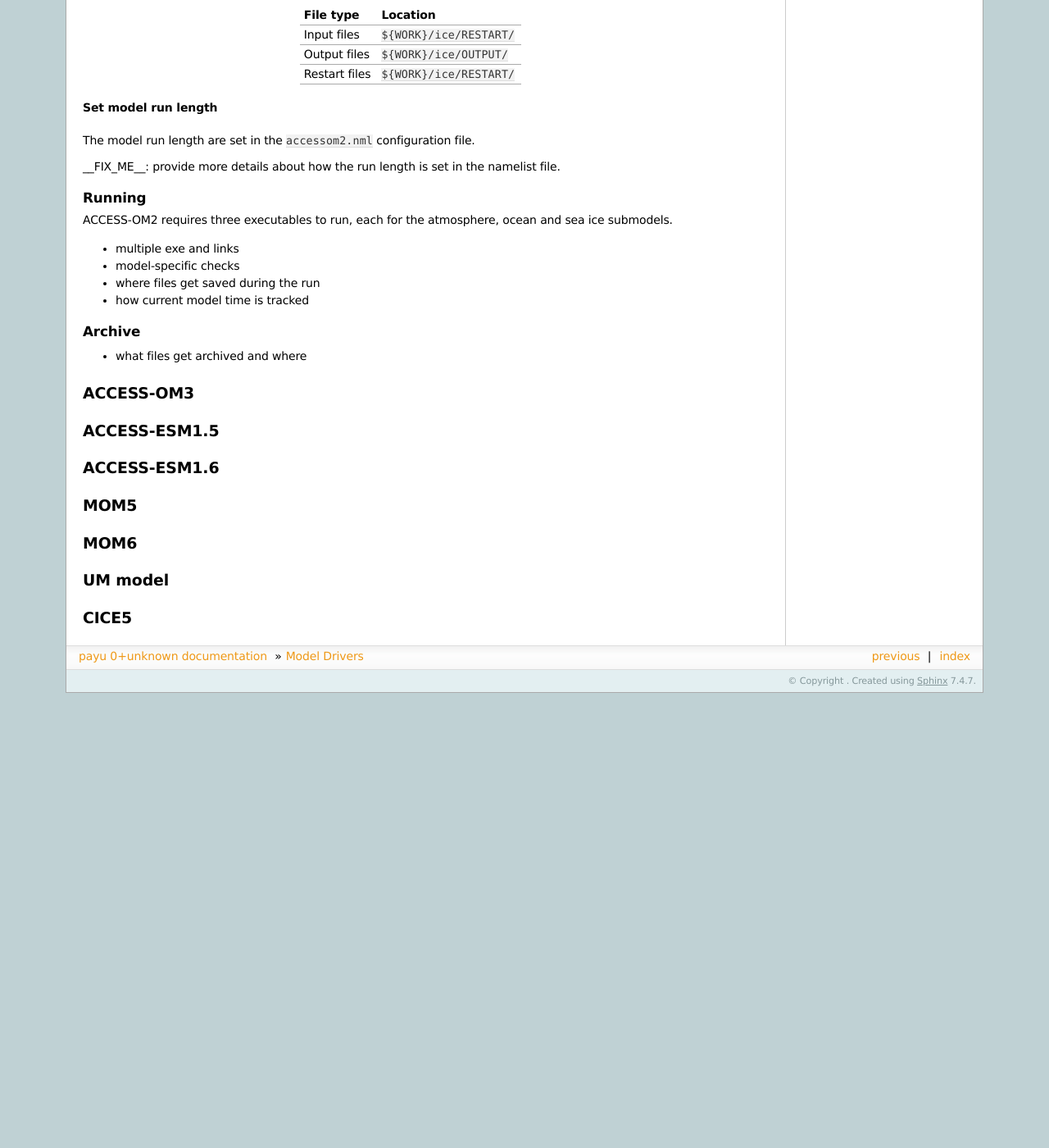
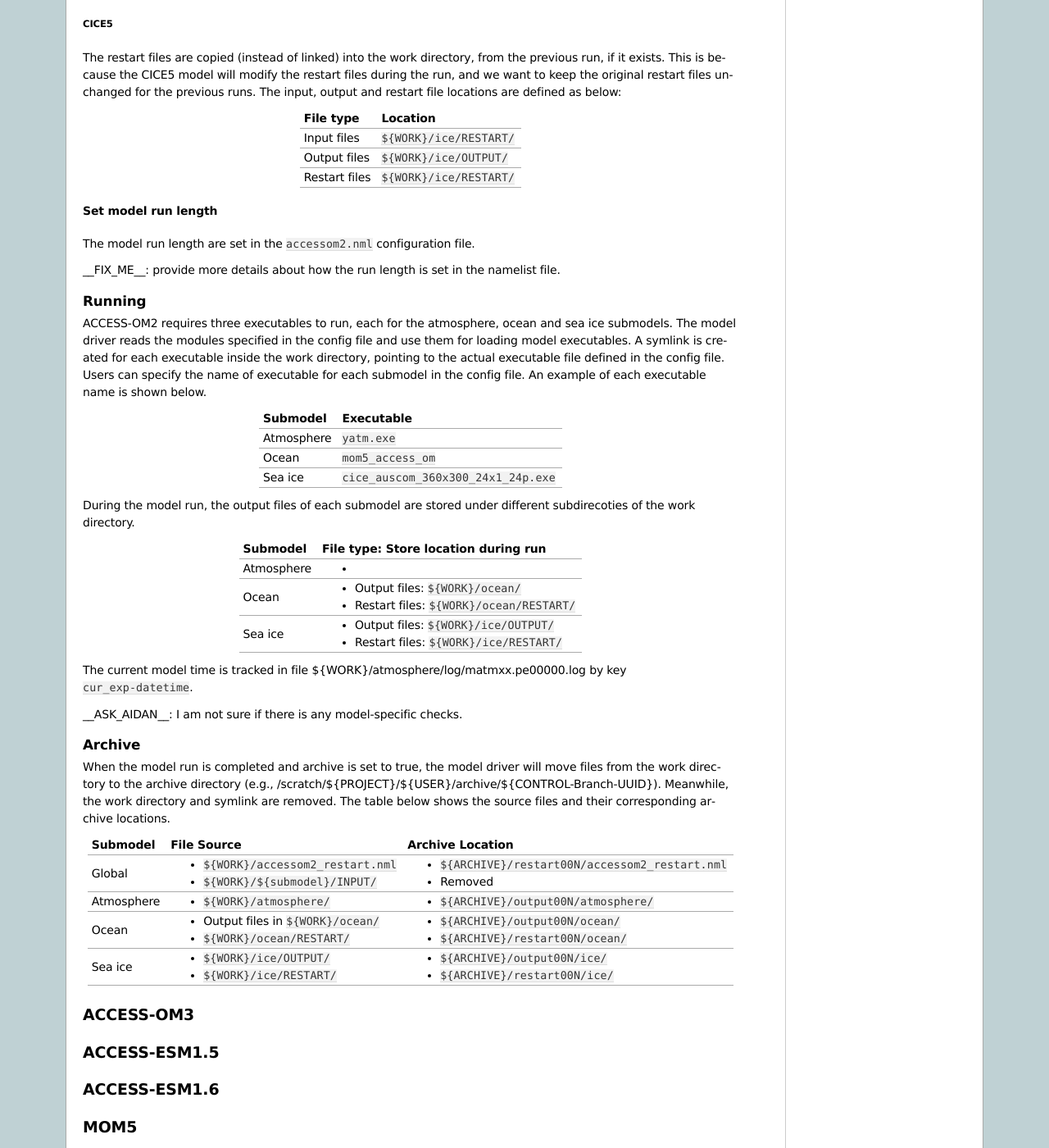
Before and after one commit to payu-org/payu, a Sphinx documentation site: the page built from docs/source/models.rst, in a window 1280 px wide and 1400 px high, scrolled down 2352 px. Shown: the whole window at 82% size. Built offline with Sphinx 7.4.7, drawn with Linux system fonts in a browser that asks for light colours; before the commit the page ends 3197 px from its top, so only the background shows below that; some of the changed text lies outside the part shown.

Commit message:
Run and archive part for OM2 doc.

```diff
--- a/docs/source/models.rst
+++ b/docs/source/models.rst
@@ -45,26 +45,34 @@
 
 A table of the required and optional configuration files for each submodel is shown below.
 
-+------------------------+--------------------------------------+----------------------------------+
-| Model                  | Required                             | Optional                         |
-|                        | config files                         | config files                     |
-+========================+======================================+==================================+
-| ACCESS-OM2             | accessom2.nml                        | -                                |
-|                        | namcouple                            |                                  |
-+------------------------+--------------------------------------+----------------------------------+
-| YATM                   | atm.nml,                             | -                                |
-|                        | forcing.json                         |                                  |
-+------------------------+--------------------------------------+----------------------------------+
-| MOM5                   | data_table,                          | blob_diag_table,                 |
-|                        | diag_table,                          | mask_table,                      |
-|                        | field_table,                         | ocean_mask_table                 |
-|                        | input.nml                            |                                  |
-+------------------------+--------------------------------------+----------------------------------+
-| CICE5                  | cice_in.nml,                         | -                                |
-|                        | input_ice.nml,                       |                                  |
-|                        | input_ice_gfdl.nml,                  |                                  |
-|                        | input_ice_monin.nml                  |                                  |
-+------------------------+--------------------------------------+----------------------------------+
+.. list-table:: Model Configuration Files
+   :header-rows: 1
+
+   * - Model
+     - Required config files
+     - Optional config files
+   * - ACCESS-OM2
+     - - accessom2.nml
+       - namcouple
+     - -
+   * - YATM
+     - - atm.nml
+       - forcing.json
+     - -
+   * - MOM5
+     - - data_table
+       - diag_table
+       - field_table
+       - input.nml
+     - - blob_diag_table
+       - mask_table
+       - ocean_mask_table
+   * - CICE5
+     - - cice_in.nml
+       - input_ice.nml
+       - input_ice_gfdl.nml
+       - input_ice_monin.nml
+     - -
 
 Directory structure
 ^^^^^^^^^^^^^^^^^^^^
@@ -118,13 +126,16 @@
 __FIX_ME__: provide more details about how the coupling configuration file works.
 The input, output and restart file locations are defined as below:
 
-+------------------------+--------------------------------------+
-| File type              | Location                             |
-+========================+======================================+
-| Input files            | ``${WORK}/INPUT/``                   |
-+------------------------+--------------------------------------+
-| Restart files          | ``${WORK}/RESTART/``                 |
-+------------------------+--------------------------------------+
+.. list-table::
+   :header-rows: 1
+
+   * - File type
+     - Location
+   * - Input files
+     - ``${WORK}/INPUT/``
+   * - Restart files
+     - ``${WORK}/RESTART/``
+
 
 
 YATM
@@ -135,11 +146,14 @@
 
 The input, output and restart file locations are defined as below:
 
-+------------------------+--------------------------------------+
-| File type              | Location                             |
-+========================+======================================+
-| Input files            | ``${WORK}/atmosphere/INPUT/``        |
-+------------------------+--------------------------------------+
+.. list-table::
+   :header-rows: 1
+
+   * - File type
+     - Location
+   * - Input files
+     - ``${WORK}/atmosphere/INPUT/``
+
 
 
 MOM5
@@ -147,15 +161,17 @@
 
 The input, output and restart file locations are defined as below:
 
-+------------------------+--------------------------------------+
-| File type              | Location                             |
-+========================+======================================+
-| Input files            | ``${WORK}/ocean/INPUT/``             |
-+------------------------+--------------------------------------+
-| Output files           | ``${WORK}/ocean/``                   |
-+------------------------+--------------------------------------+
-| Restart files          | ``${WORK}/ocean/RESTART/``           |
-+------------------------+--------------------------------------+
+.. list-table::
+   :header-rows: 1
+
+   * - File type
+     - Location
+   * - Input files
+     - ``${WORK}/ocean/INPUT/``
+   * - Output files
+     - ``${WORK}/ocean/``
+   * - Restart files
+     - ``${WORK}/ocean/RESTART/``
 
 
 CICE5
@@ -166,16 +182,17 @@
 and we want to keep the original restart files unchanged for the previous runs.
 The input, output and restart file locations are defined as below:
 
-+------------------------+--------------------------------------+
-| File type              | Location                             |
-+========================+======================================+
-| Input files            | ``${WORK}/ice/RESTART/``             |
-+------------------------+--------------------------------------+
-| Output files           | ``${WORK}/ice/OUTPUT/``              |
-+------------------------+--------------------------------------+
-| Restart files          | ``${WORK}/ice/RESTART/``             |
-+------------------------+--------------------------------------+
+.. list-table::
+   :header-rows: 1
 
+   * - File type
+     - Location
+   * - Input files
+     - ``${WORK}/ice/RESTART/``
+   * - Output files
+     - ``${WORK}/ice/OUTPUT/``
+   * - Restart files
+     - ``${WORK}/ice/RESTART/``
 
 
 
@@ -192,24 +209,78 @@
 ---------
 
 ACCESS-OM2 requires three executables to run, each for the atmosphere, ocean and sea ice submodels.
+The model driver reads the modules specified in the config file and use them for loading model executables.
+A symlink is created for each executable inside the work directory,
+pointing to the actual executable file defined in the config file.
+Users can specify the name of executable for each submodel in the config file.
+An example of each executable name is shown below.
 
+.. list-table::
+   :header-rows: 1
 
+   * - Submodel
+     - Executable
+   * - Atmosphere
+     - ``yatm.exe``
+   * - Ocean
+     - ``mom5_access_om``
+   * - Sea ice
+     - ``cice_auscom_360x300_24x1_24p.exe``
 
-- multiple exe and links
+During the model run, the output files of each submodel are stored under different subdirecoties of the work directory.
 
-- model-specific checks
+.. list-table::
+   :header-rows: 1
 
-- where files get saved during the run
+   * - Submodel
+     - File type: Store location during run
+   * - Atmosphere
+     - -
+   * - Ocean
+     - - Output files: ``${WORK}/ocean/``
+       - Restart files: ``${WORK}/ocean/RESTART/``
+   * - Sea ice
+     - - Output files: ``${WORK}/ice/OUTPUT/``
+       - Restart files: ``${WORK}/ice/RESTART/``
 
-- how current model time is tracked
+The current model time is tracked in file ${WORK}/atmosphere/log/matmxx.pe00000.log by key ``cur_exp-datetime``.
 
+__ASK_AIDAN__: I am not sure if there is any model-specific checks.
 
 
 Archive
 -------
 
-- what files get archived and where
+When the model run is completed and archive is set to true,
+the model driver will move files from the work directory to the archive directory
+(e.g., /scratch/${PROJECT}/${USER}/archive/${CONTROL-Branch-UUID}).
+Meanwhile, the work directory and symlink are removed.
+The table below shows the source files and their corresponding archive locations.
 
+.. list-table::
+   :header-rows: 1
+
+   * - Submodel
+     - File Source
+     - Archive Location
+   * - Global
+     - - ``${WORK}/accessom2_restart.nml``
+       - ``${WORK}/${submodel}/INPUT/``
+     - - ``${ARCHIVE}/restart00N/accessom2_restart.nml``
+       - Removed
+   * - Atmosphere
+     - - ``${WORK}/atmosphere/``
+     - - ``${ARCHIVE}/output00N/atmosphere/``
+   * - Ocean
+     - - Output files in ``${WORK}/ocean/``
+       - ``${WORK}/ocean/RESTART/``
+     - - ``${ARCHIVE}/output00N/ocean/``
+       - ``${ARCHIVE}/restart00N/ocean/``
+   * - Sea ice
+     - - ``${WORK}/ice/OUTPUT/``
+       - ``${WORK}/ice/RESTART/``
+     - - ``${ARCHIVE}/output00N/ice/``
+       - ``${ARCHIVE}/restart00N/ice/``
 
 ACCESS-OM3
 ============
```
